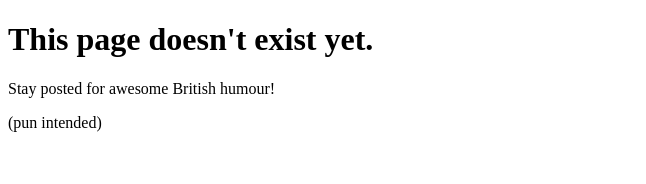
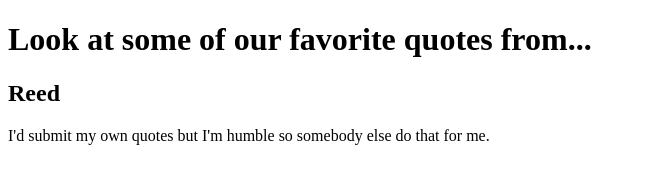
Before and after one commit to NoteworthyAcappella/Quotes, a plain HTML site: page index.html in a window 1280 px wide. Shown: the whole page, without its empty margins (0-646 px from the left). Drawn offline with Linux system fonts and the light colour scheme.

Commit message:
https://NoteworthyAcapella.github.io/Quotes

```diff
--- a/index.html
+++ b/index.html
@@ -4,10 +4,8 @@
 <title>Noteworthy LHS Quotes</title>
 </head>
 <body>
-<h1>This page doesn't exist yet.</h1>
-  <p>Stay posted for awesome British humour!</p>
-  <p>
-    (pun intended)
-  </p>
+<h1>Look at some of our favorite quotes from...</h1>
+  <h2>Reed</h2>
+  <p>I'd submit my own quotes but I'm humble so somebody else do that for me.</p>
 </body>
 </html>
```
